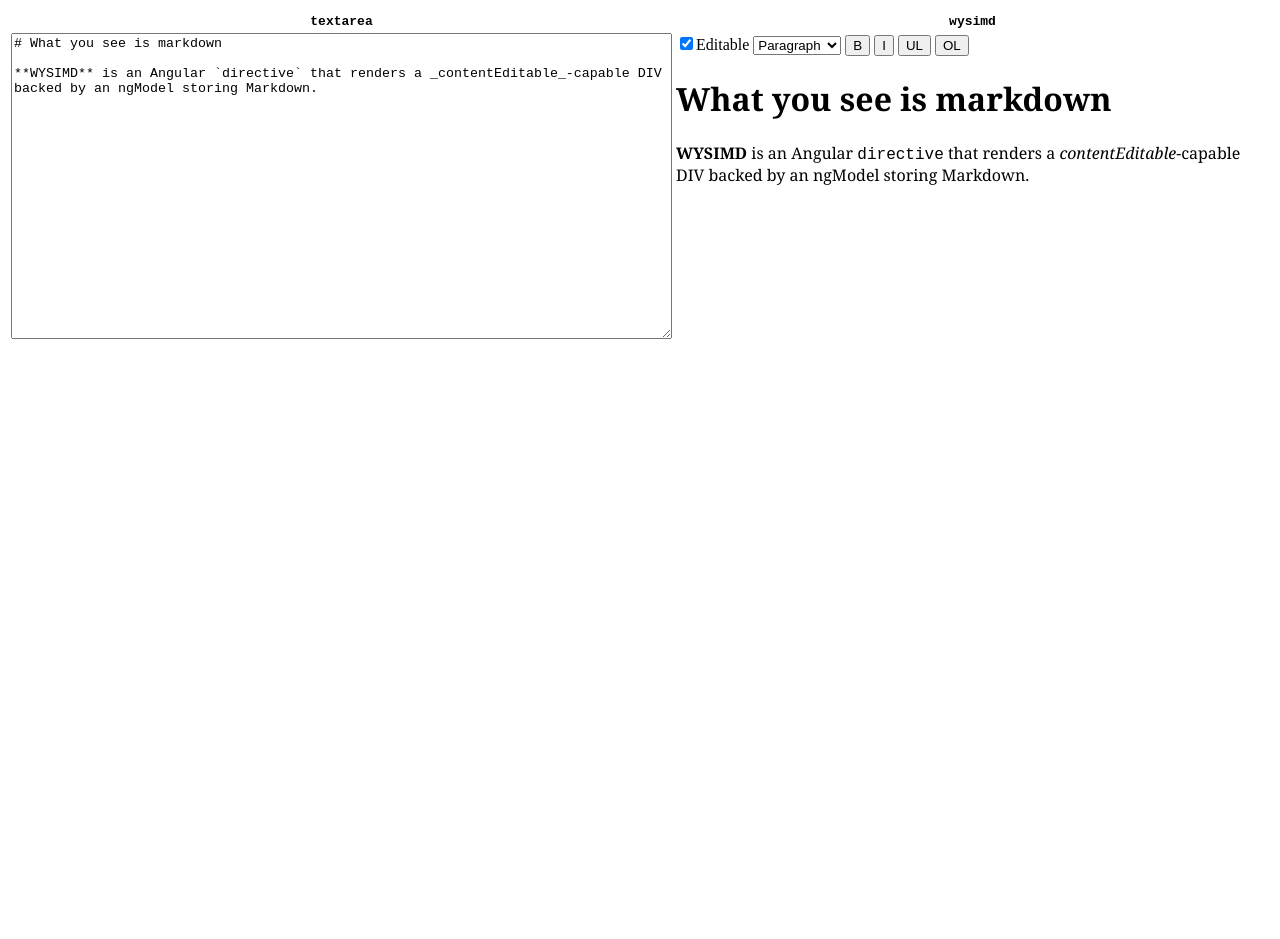
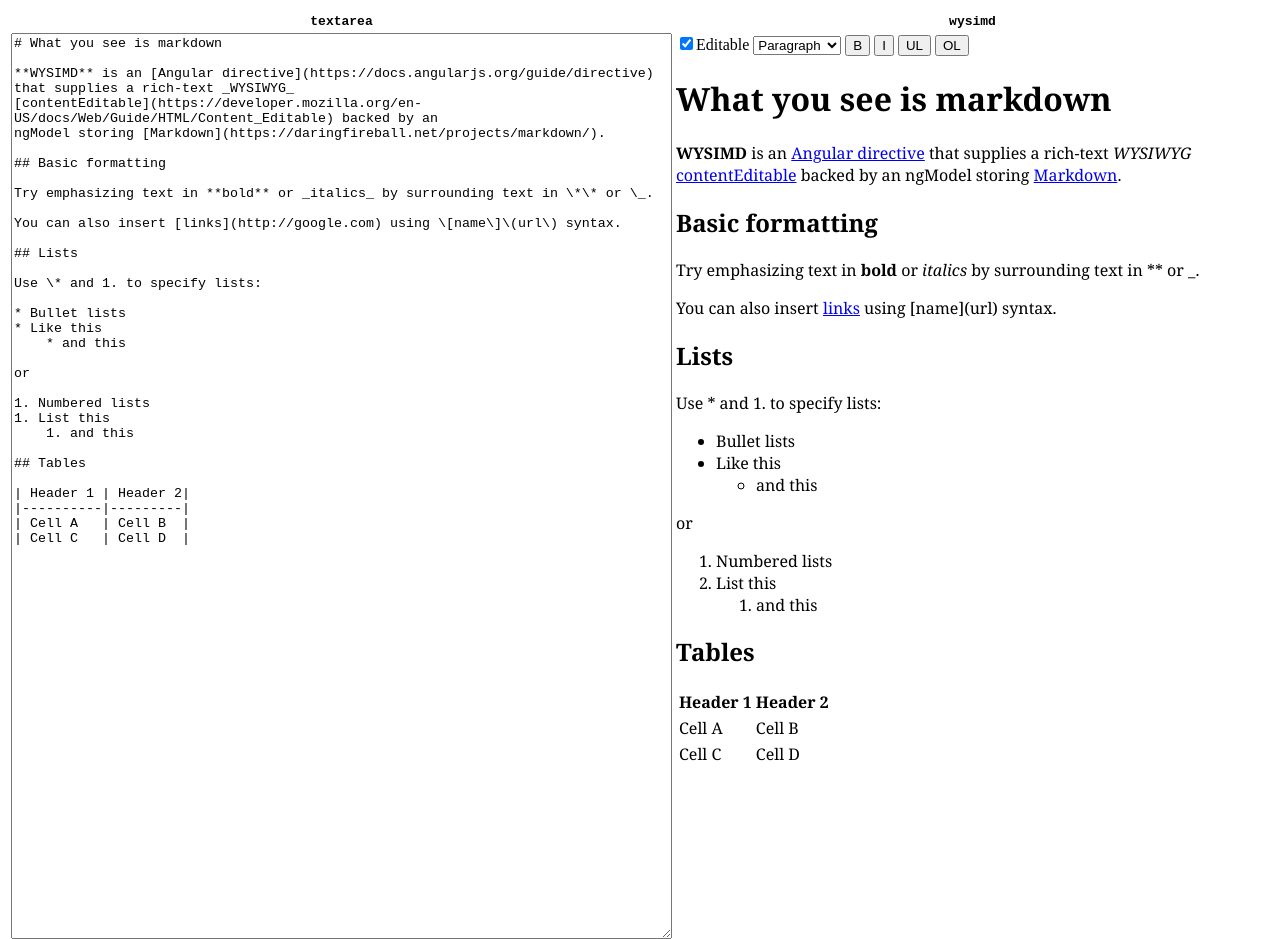
Before and after one commit to moof2k/angular-wysimd, a website: page index.html in a window 1280 px wide. Before the commit the page ends 800 px from the top, so only its background shows below. Drawn offline with nearby package versions, Linux system fonts and the light colour scheme.

Commit message:
Improved example

```diff
--- a/index.html
+++ b/index.html
@@ -11,7 +11,9 @@
         MyApp.controller('MyController', function($scope) {
             $scope.mycontrol = {};
             $scope.editable = true;
-            $scope.mycontent = "# What you see is markdown\n\n**WYSIMD** is an Angular `directive` that renders a _contentEditable_-capable DIV backed by an ngModel storing Markdown.";
+
+            // Seed initial content with initial value of textarea
+            $scope.mycontent = document.getElementById('mytextarea').value;
         });
     </script>
     <style>
@@ -36,7 +38,41 @@
     </tr>
     <tr>
         <td valign=top>
-            <textarea style="font-family: monospace;" cols=80 rows=20 ng-model="mycontent"></textarea>
+            <textarea id="mytextarea" style="font-family: monospace;" cols=80 rows=60 ng-model="mycontent">
+# What you see is markdown
+
+**WYSIMD** is an [Angular directive](https://docs.angularjs.org/guide/directive) that supplies a rich-text _WYSIWYG_
+[contentEditable](https://developer.mozilla.org/en-US/docs/Web/Guide/HTML/Content_Editable) backed by an
+ngModel storing [Markdown](https://daringfireball.net/projects/markdown/).
+
+## Basic formatting
+
+Try emphasizing text in **bold** or _italics_ by surrounding text in \*\* or \_.
+
+You can also insert [links](http://google.com) using \[name\]\(url\) syntax.
+
+## Lists
+
+Use \* and 1. to specify lists:
+
+* Bullet lists
+* Like this
+    * and this
+
+or
+
+1. Numbered lists
+1. List this
+    1. and this
+
+## Tables
+
+| Header 1 | Header 2|
+|----------|---------|
+| Cell A   | Cell B  |
+| Cell C   | Cell D  |
+
+            </textarea>
         </td>
         <td valign=top>
             <input type="checkbox" ng-model="editable">Editable</input>
```
